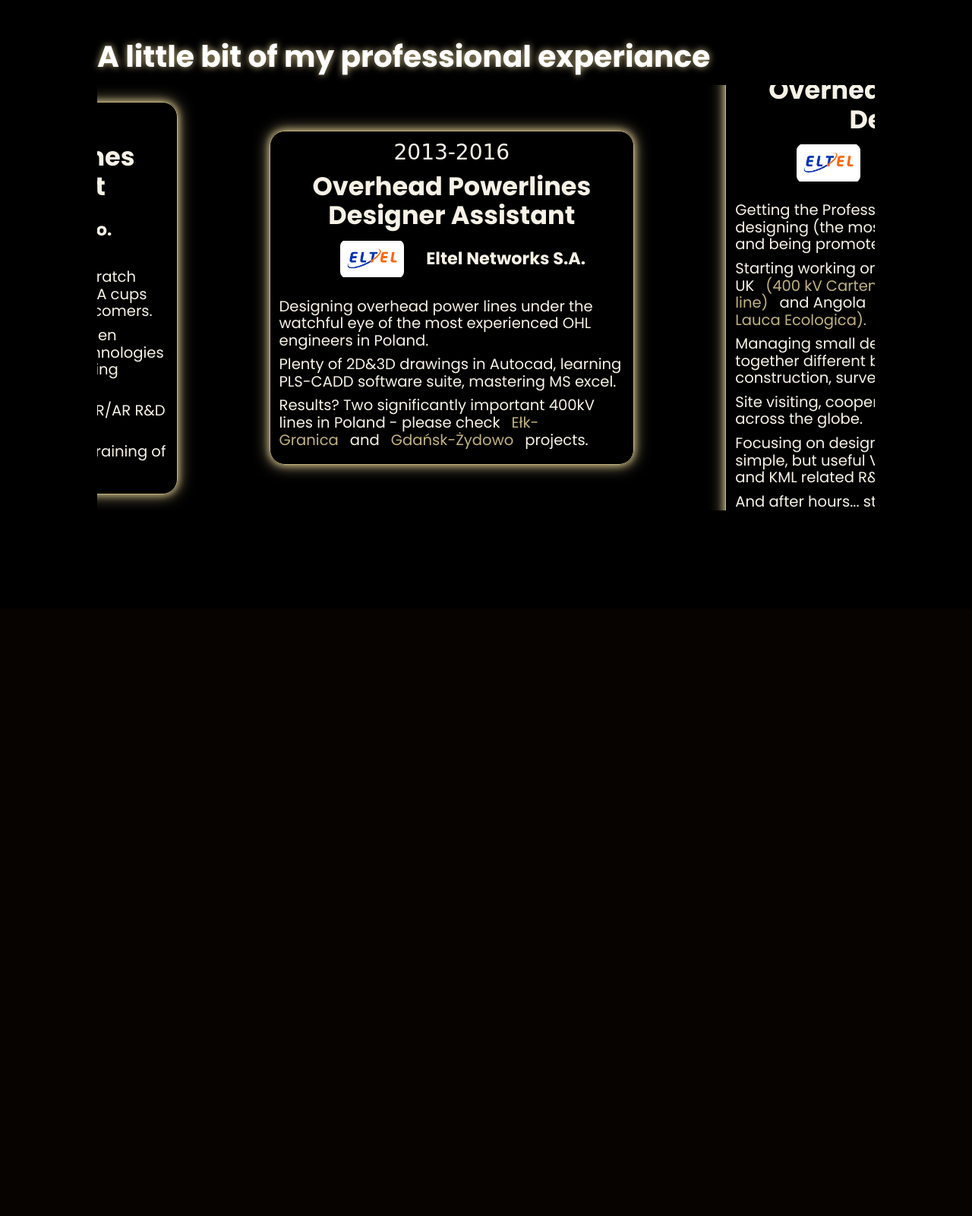
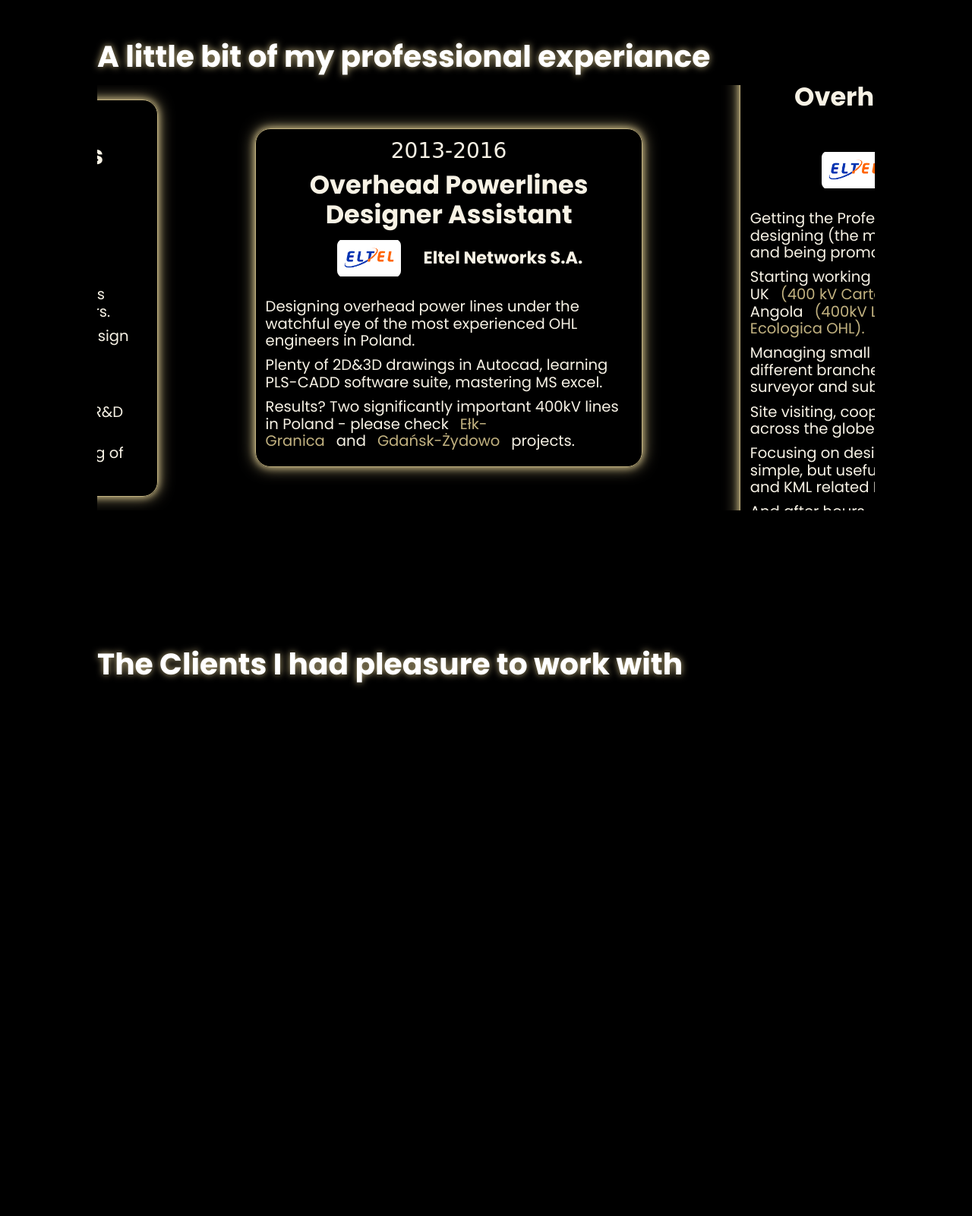
Before and after one commit to teslah22/jonaszjalocha, a Django app: page /blog/ in a window 1280 px wide. Shown: the part 1599-3200 px from the top of the page at 76% size. Before the commit the page ends 2271 px from the top, so only its background shows below. Run offline with Django 3.2, Linux system fonts and the light colour scheme; data comes from the database, SQL or seed files in the repository; both versions use the stored data as it was after the commit; some libraries are stand-ins or nearby versions; some web fonts are replaced.

Commit message:
Add and style Clients section. Modify Clients model.

```diff
--- a/main/admin.py
+++ b/main/admin.py
@@ -1,6 +1,8 @@
 from django.contrib import admin
 from .models import PostItem
 from .models import ResumeItem
+from .models import Clients
 
 admin.site.register(PostItem)
 admin.site.register(ResumeItem)
+admin.site.register(Clients)
--- a/main/models.py
+++ b/main/models.py
@@ -1,4 +1,5 @@
 from django.db import models
+from django.db.models.fields.files import ImageField
 
 
 class PostItem(models.Model):
@@ -32,3 +33,12 @@
 
     def __str__(self):
         return self.JobPositionName+'-'+self.JobCompanyName
+
+
+class Clients(models.Model):
+    ClientName = models.CharField(max_length=200)
+    ClientDescription = models.CharField(max_length=200)
+    ClientLogo = models.ImageField (blank=True)
+
+    def __str__(self):
+        return self.ClientName
--- a/main/static/assets/js/app.js
+++ b/main/static/assets/js/app.js
@@ -4,8 +4,8 @@
     loop: true,
     margin: 0,
     nav: false,
-    items: 1.7,
-    autoplay: false,
+    items: 1.6,
+    autoplay: SVGComponentTransferFunctionElement,
     autoplayTimeout: 4000,
     autoplayHoverPause: true,
     autoplaySpeed: 2000,
--- a/main/static/main.css
+++ b/main/static/main.css
@@ -322,3 +322,20 @@
     font-size: 0.35em;
     margin-bottom: 2%;
 }
+
+
+#clients .container {
+    display: flex;
+    flex-wrap: wrap;
+    height: 80vh;
+}
+
+#clients .container .box-client {
+    padding: 20px;
+}
+
+#clients .container .box-client img{
+    width: 18vw;
+    height: 15vh;
+    object-fit: scale-down;
+}
--- a/main/templates/main/base.html
+++ b/main/templates/main/base.html
@@ -92,7 +92,7 @@
 
                             <ul>
                                 <li>Getting the Professional License of electrical designing (the most challanging exam ever!) and being promoted to the Designer Position.</li>
-                                <li>Starting working on international projects in UK<a href="#">(400 kV Cartenbury-Richborough line)</a>and Angola<a href="#">(400kV Lauca-Bita/220kV Lauca Ecologica).</a></li>
+                                <li>Starting working on international projects in UK<a href="#">(400 kV Cartenbury-Richborough OHL)</a>and Angola<a href="#">(400kV Lauca-Bita/220kV Lauca Ecologica OHL).</a></li>
                                 <li>Managing small design team, putting together different branches such as civil, construction, surveyor and subcontractors.</li>
                                 <li>Site visiting, coopering directly with the clients across the globe.</li>
                                 <li>Focusing on design optimalization, writing simple, but useful VBA scripts, working on XML and KML related R&D project.</li>
@@ -102,7 +102,7 @@
                         </div>
                         <div class="box-job">
                             <small id="job-tenure">2020-now</small>
-                            <h6 id="job-title">Overhead Powerlines Design Assistant</h6>
+                            <h6 id="job-title">Overhead Powerlines Designer</h6>
                             <div class="company-container">
                                 <img src="../../static/assets/enprom.png">
                                 <h6 id="job-company">Enprom Sp. z o.o.</h6>
@@ -123,7 +123,18 @@
 
             </section>
 
+            <section id="clients">
+                <h5>The Clients I had pleasure to work with</h5>
+                <div class="container">
+                    {% for client in clients %}
+                        <div class="box-client" data-aos="fade-up" data-aos-delay="100" data-aos-duration="1200">
+                            <!-- <h6 id="client-title">{{ client.ClientName }}</h6> -->
+                            <img src="..\..\static\assets\{{client.ClientLogo.url}}">
+                        </div>
+                    {% endfor %}
+                    </div>
 
+            </section>
 
             <!-- <section id="blog">
 
--- a/main/views.py
+++ b/main/views.py
@@ -1,7 +1,7 @@
 from django.shortcuts import render
 from django.http import HttpResponse
 from django.utils.regex_helper import normalize
-from .models import ResumeItem, PostItem
+from .models import Clients, ResumeItem, PostItem
 
 
 # Create your views here.
@@ -9,7 +9,8 @@
 def index(response):
     resumeItems = ResumeItem.objects.all().order_by('-JobStart')
     posts = PostItem.objects.all()
-    return render(response, "main/base.html", {"resumeItems": resumeItems})
+    clients = Clients.objects.all()
+    return render(response, "main/base.html", {"resumeItems": resumeItems, "clients": clients})
 
 def resume(response):
     resumeItems = ResumeItem.objects.all().order_by('-JobStart')
```
Also changed, not shown: db.sqlite3.
